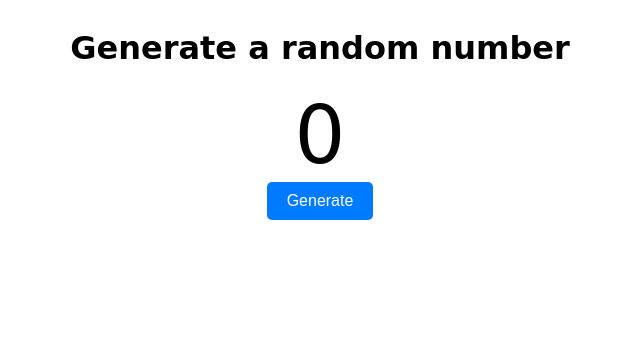
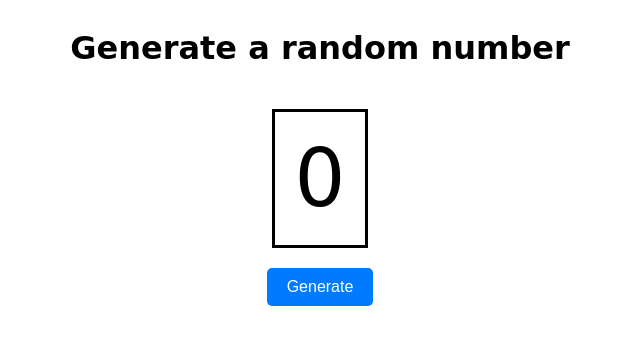
Before and after one commit to InfluencerGhost/Javascript, a plain HTML site: page randomnumber generator/index.html in a window 1280 px wide. Shown: the whole page, without its empty margins (320-960 px from the left). Drawn offline with Linux system fonts and the light colour scheme.

Commit message:
update random number generator to produce psuedo random number from 1 - 10

```diff
--- a/randomnumber generator/index.js
+++ b/randomnumber generator/index.js
@@ -2,6 +2,6 @@ const generate = document.getElementById('generate');
 const number = document.getElementById('number');
 
 generate.onclick = function() {
-    let randomNumber = Math.random()
+    let randomNumber = Math.floor(Math.random() * 10) + 1
     number.textContent = randomNumber;
 }
--- a/randomnumber generator/styles.css
+++ b/randomnumber generator/styles.css
@@ -8,8 +8,9 @@ body {
 }
 #number {
 font-size: 5em;
-margin: 0;
-max-width: fit-content;
+margin: 20px;
+padding: 20px;
+border: solid;
 }
 
 button {
```
